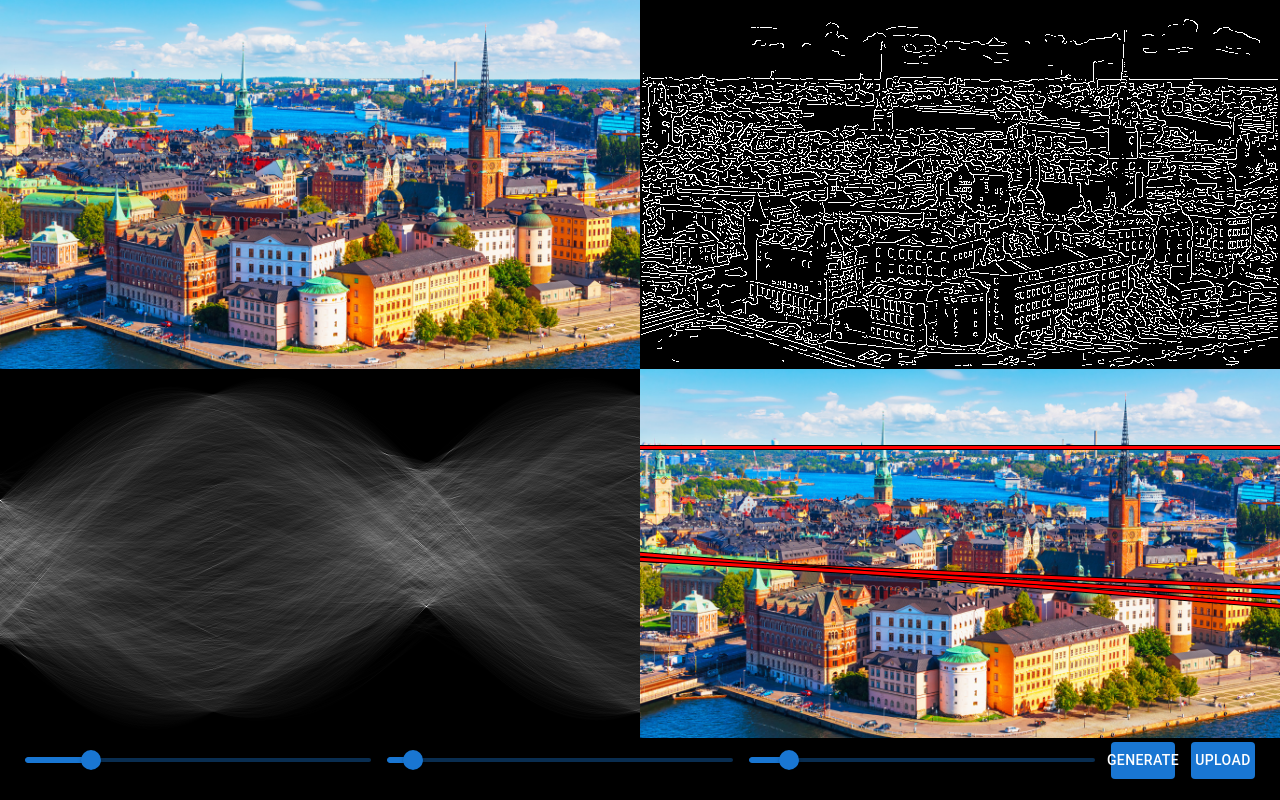
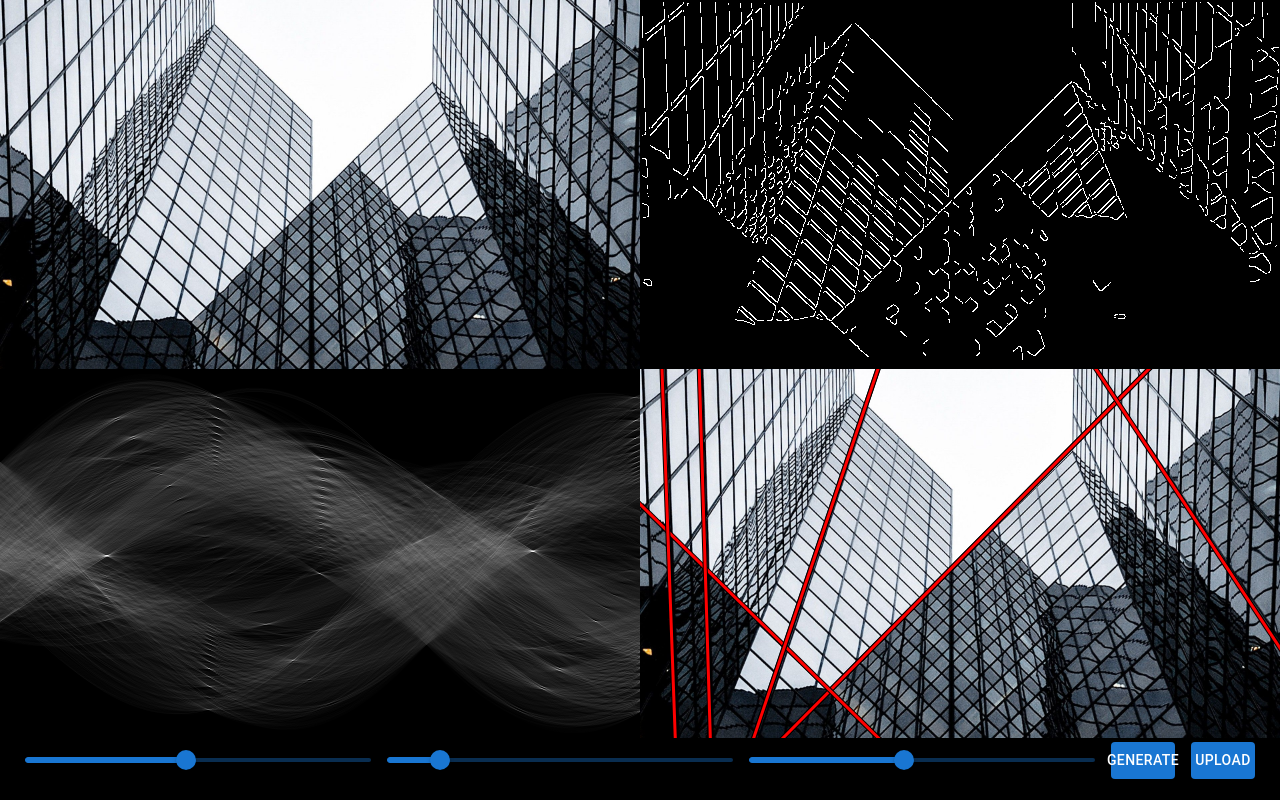
Before and after one commit to will-em/line-detection, a React (Create React App) app: page / in a window 1280 px wide. Built offline with nearby package versions, Linux system fonts and the light colour scheme.

Commit message:
Change initial image and parameters

```diff
--- a/src/App.js
+++ b/src/App.js
@@ -6,9 +6,9 @@ import Stack from '@mui/material/Stack';
 import Button from '@mui/material/Button';
 
 function App() {
-  const [variance, setVariance] = useState(1);
-  const [low_t, setLow_t] = useState(20);
-  const [high_t, setHigh_t] = useState(30);
+  const [variance, setVariance] = useState(2.35);
+  const [low_t, setLow_t] = useState(40);
+  const [high_t, setHigh_t] = useState(115);
   const [image, setImage] = useState(null);
   const [generate, setGenerate] = useState(false);
 
--- a/src/Canvas.js
+++ b/src/Canvas.js
@@ -32,7 +32,7 @@ function Canvas({variance, uploadedImage, generate, setGenerate, low_t, high_t})
     useEffect(() => {
         if(!uploadedImage){
             var imageObj = new Image();
-            imageObj.src = require('./Images/stockholm.jpeg');
+            imageObj.src = require('./Images/building.jpeg');
             imageObj.onload = () => setImage(imageObj);
         }
     }, []);
@@ -96,7 +96,7 @@ function Canvas({variance, uploadedImage, generate, setGenerate, low_t, high_t})
             console.time("Accumulator")
             const accumulator = get_accumulator(hystImage, magnitude, hystImage.length, hystImage[0].length);
             console.timeEnd("Accumulator")
-            let line_arr = calculate_lines(accumulator, magnitude, 5, hystImage.length, hystImage[0].length);
+            let line_arr = calculate_lines(accumulator, magnitude, 8, hystImage.length, hystImage[0].length);
             setLines(line_arr);
 
             norm256(accumulator);
```
Also changed, not shown: src/Images/building.jpeg (added).
